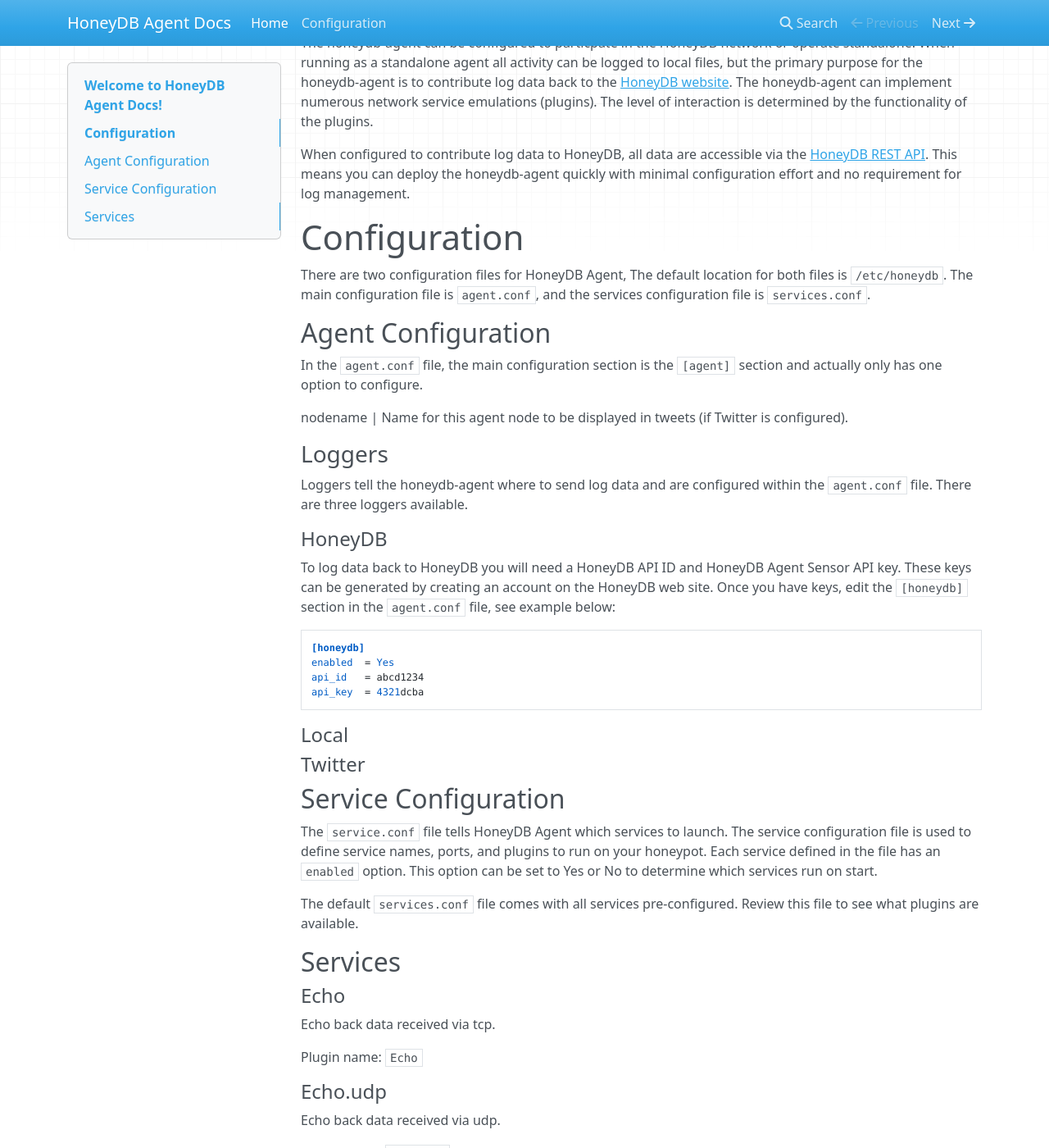
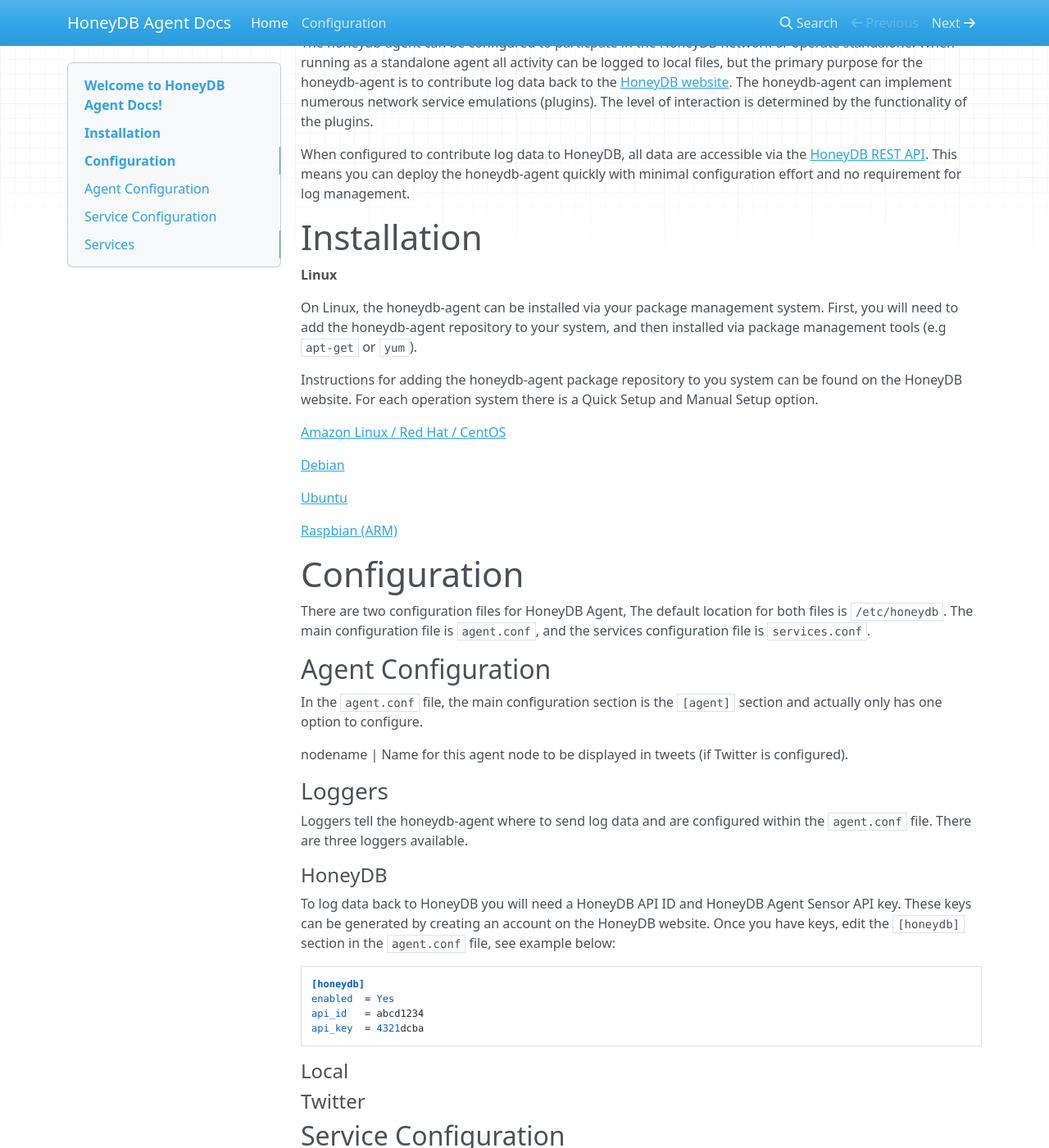
Before and after one commit to honeydbio/honeydb-agent-docs, an MkDocs documentation site: the page built from docs/index.md, in a window 1280 px wide and 1400 px high, scrolled down 318 px. Shown: the whole window at 82% size. Built offline with MkDocs 1.6.1, drawn with Linux system fonts in a browser that asks for light colours; nearby versions of some CDN libraries; old or Windows-style settings are respelled for this version of MkDocs.

Commit message:
Update index.md

````diff
--- a/docs/index.md
+++ b/docs/index.md
@@ -9,6 +9,22 @@
 The honeydb-agent is a small honeypot program that can be easily deployed on Linux or Windows systems. The honeydb-agent can be configured to particpate in the HoneyDB network or operate standalone.  When running as a standalone agent all activity can be logged to local files, but the primary purpose for the honeydb-agent is to contribute log data back to the [HoneyDB website](http://honeydb.io). The honeydb-agent can implement numerous network service emulations (plugins). The level of interaction is determined by the functionality of the plugins.
 
 When configured to contribute log data to HoneyDB, all data are accessible via the [HoneyDB REST API](https://riskdiscovery.com/honeydb/threats). This means you can deploy the honeydb-agent quickly with minimal configuration effort and no requirement for log management.
+
+# Installation
+
+**Linux**
+
+On Linux, the honeydb-agent can be installed via your package management system. First, you will need to add the honeydb-agent repository to your system, and then installed via package management tools (e.g `apt-get` or `yum`).
+
+Instructions for adding the honeydb-agent package repository to you system can be found on the HoneyDB website. For each operation system there is a Quick Setup and Manual Setup option.
+
+[Amazon Linux / Red Hat / CentOS](https://riskdiscovery.com/honeydb/downloads#redhat)
+
+[Debian](https://riskdiscovery.com/honeydb/downloads#debian)
+
+[Ubuntu](https://riskdiscovery.com/honeydb/downloads#ubuntu)
+
+[Raspbian (ARM)](https://riskdiscovery.com/honeydb/downloads#raspbian)
 
 # Configuration
 
@@ -26,7 +42,7 @@
 
 #### HoneyDB
 
-To log data back to HoneyDB you will need a HoneyDB API ID and HoneyDB Agent Sensor API key. These keys can be generated by creating an account on the HoneyDB web site. Once you have keys, edit the `[honeydb]` section in the `agent.conf` file, see example below:
+To log data back to HoneyDB you will need a HoneyDB API ID and HoneyDB Agent Sensor API key. These keys can be generated by creating an account on the HoneyDB website. Once you have keys, edit the `[honeydb]` section in the `agent.conf` file, see example below:
 
 ```
 [honeydb]
````
